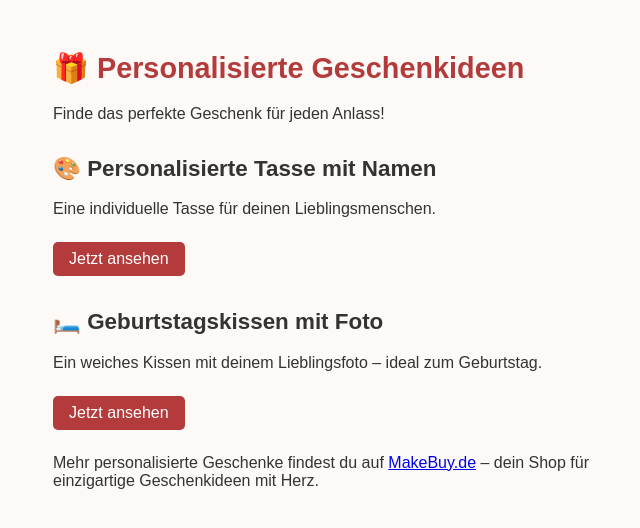
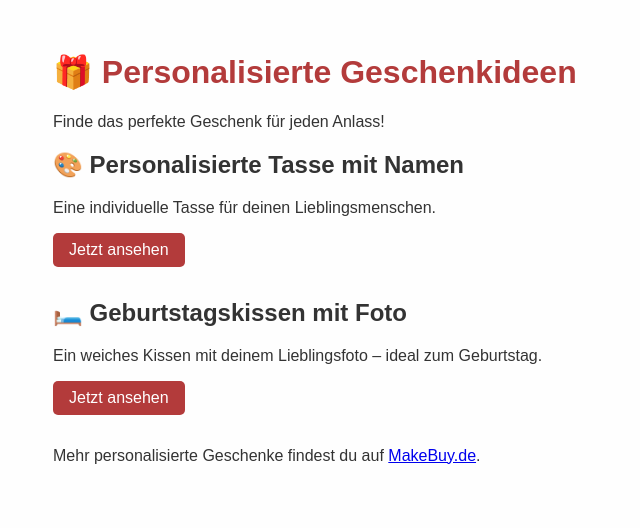
Before and after one commit to geschenke-alt/personalisierte-geschenke-database, a plain HTML site: page index.html in a window 1280 px wide. Shown: the whole page, without its empty margins (287-927 px from the left). Drawn offline with Linux system fonts and the light colour scheme.

Commit message:
Geschenk

```diff
--- a/index.html
+++ b/index.html
@@ -2,42 +2,22 @@
 <html lang="de">
 <head>
   <meta charset="UTF-8">
-  <meta name="viewport" content="width=device-width, initial-scale=1">
   <title>🎁 Personalisierte Geschenkideen | MakeBuy.de</title>
   <meta name="description" content="Finde einzigartige personalisierte Geschenke für Geburtstag, Männer, Frauen und besondere Anlässe. Jetzt entdecken auf MakeBuy.de!">
   <meta name="keywords" content="personalisierte Geschenke, geschenkideen, geburtstagsgeschenk, geschenk männer, geschenke zum 60 geburtstag, geburtstag geschenk ideen für männer">
   <style>
-    body {
-      font-family: Arial, sans-serif;
-      padding: 2rem;
-      background-color: #fdf9f6;
-      color: #333;
-      max-width: 600px;
-      margin: auto;
-    }
-    h1 {
-      font-size: 1.8rem;
-      color: #b33b3b;
-    }
-    h2 {
-      font-size: 1.4rem;
-      margin-top: 2rem;
-    }
-    .gift {
-      margin-bottom: 1.5rem;
-    }
+    body { font-family: Arial, sans-serif; padding: 2rem; background: #fefefe; color: #333; max-width: 600px; margin: auto; }
+    h1 { color: #b33b3b; }
+    .gift { margin-bottom: 2rem; }
     .btn {
       display: inline-block;
-      margin-top: 0.5rem;
-      background-color: #b33b3b;
+      background: #b33b3b;
       color: white;
       padding: 0.5rem 1rem;
+      text-decoration: none;
       border-radius: 5px;
-      text-decoration: none;
     }
-    .btn:hover {
-      background-color: #8a2c2c;
-    }
+    .btn:hover { background: #8a2c2c; }
   </style>
 </head>
 <body>
@@ -56,6 +36,6 @@
     <a href="https://www.makebuy.de" class="btn">Jetzt ansehen</a>
   </div>
 
-  <p>Mehr personalisierte Geschenke findest du auf <a href="https://www.makebuy.de" target="_blank">MakeBuy.de</a> – dein Shop für einzigartige Geschenkideen mit Herz.</p>
+  <p>Mehr personalisierte Geschenke findest du auf <a href="https://www.makebuy.de">MakeBuy.de</a>.</p>
 </body>
 </html>
```
